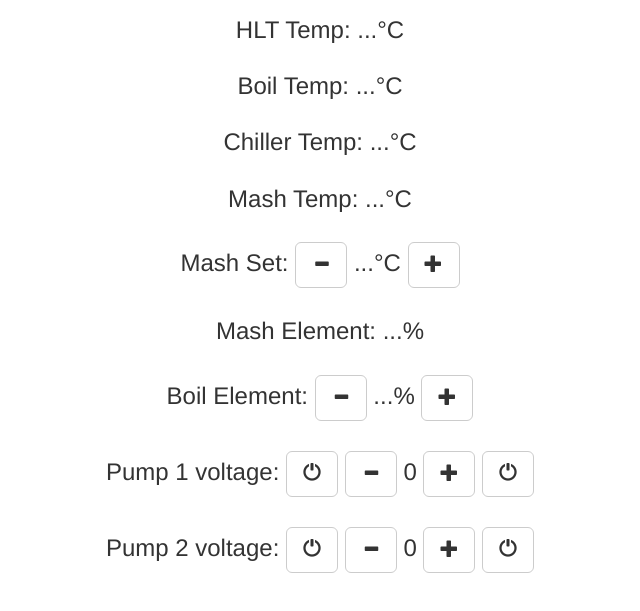
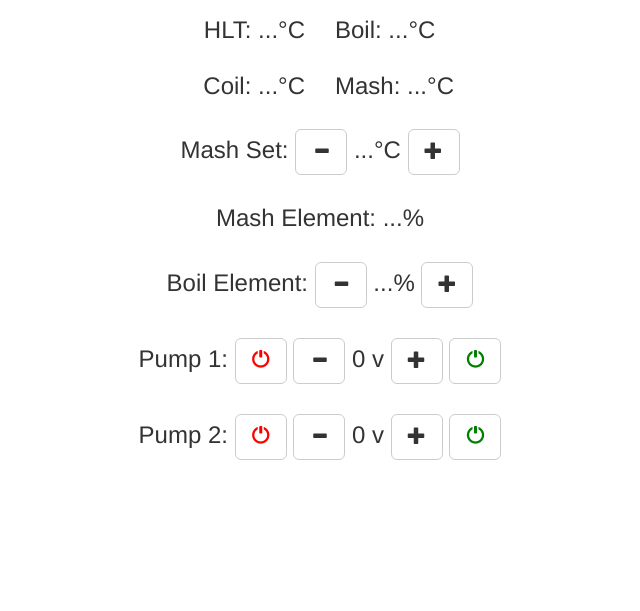
Before and after one commit to sryburn/brewbot, a website: page public/index.html in a window 1280 px wide. Shown: the part 109-720 px from the top of the page, without its empty margins (320-960 px from the left). Drawn offline with nearby package versions, Linux system fonts and the light colour scheme; no server answers.

Commit message:
added plotly graph

```diff
--- a/app2.js
+++ b/app2.js
@@ -43,7 +43,7 @@ var moment = require('moment');
 var initdata = [{x:[], y:[], stream:{token:'sampoxq6xt', maxpoints:200}, name:'Mash Temp'}, {x:[], y:[], stream:{token:'120n8aiha1', maxpoints:200}, name:'Set Point'}];
 var layout = {xaxis: {title:'Time'}, yaxis: {title: 'Temperature'}, showlegend: true, title: 'Mash Control'};
 var initlayout = {layout : layout, fileopt : 'overwrite', filename : moment().format("YYYY-MM-DD h:mm:ss") + ' Mash'};
-
+var chartUrl;
 
 raspi.PWM.setMode(0);
 raspi.PWM.setClockDivisor(2);
@@ -65,6 +65,7 @@ io.sockets.on('connection', function (socket) {
   socket.emit('mashSet', mashSet);
   socket.emit('pump1Voltage', pump1Voltage);
   socket.emit('pump2Voltage', pump2Voltage);
+  socket.emit('chartUrl', chartUrl);
 
   var emitTemps = function(){
     socket.emit('mashTemp', Number(mashTemp).toFixed(1));
@@ -164,6 +165,8 @@ monitorTemps();
 plotly.plot(initdata, initlayout, function (err, msg) {
     if (err) return console.log(err);
     console.log(msg);
+    console.log(msg.url);
+    chartUrl = msg.url + ".embed"
 
     var stream1 = plotly.stream('sampoxq6xt');
     var stream2 = plotly.stream('120n8aiha1');
--- a/public/index.html
+++ b/public/index.html
@@ -2,7 +2,7 @@
 <html>
 
   <head>
-    <title>Timer</title>
+    <title>Brewbot</title>
     <link href="/css/bootstrap.min.css" rel="stylesheet">
     <link href="/css/bootstrap-switch.min.css" rel="stylesheet">
     <meta name="viewport" content="width=device-width, initial-scale=1">
@@ -34,26 +34,20 @@
   		</div>
 
       <div class="row">
-        <div class="col-md-12 text-center h3">
-         HLT Temp: <span id="hltTemp">...</span><span>°C
+        <div class="col-xs-6 text-right h3">
+         HLT: <span id="hltTemp">...</span><span>°C
+        </div>
+        <div class="col-xs-6 text-left h3">
+         Boil: <span id="boilTemp">...</span><span>°C
         </div>
       </div>
 
       <div class="row">
-        <div class="col-md-12 text-center h3">
-         Boil Temp: <span id="boilTemp">...</span><span>°C
+        <div class="col-xs-6 text-right h3">
+         Coil: <span id="chillerTemp">...</span><span>°C
         </div>
-      </div>
-
-      <div class="row">
-        <div class="col-md-12 text-center h3">
-         Chiller Temp: <span id="chillerTemp">...</span><span>°C
-        </div>
-      </div>
-
-      <div class="row">
-        <div class="col-md-12 text-center h3">
-         Mash Temp: <span id="mashTemp">...</span><span>°C
+        <div class="col-xs-6 text-left h3">
+         Mash: <span id="mashTemp">...</span><span>°C
         </div>
       </div>
 
@@ -92,18 +86,18 @@
 
       <div class="row">
         <div class="col-md-12 text-center h3">
-            Pump 1 voltage:
-            <button type="button" class="btn btn-default btn-lg" id="pump1Off">
+            Pump 1:
+            <button type="button" class="btn btn-default btn-lg" id="pump1Off" style="color: red">
               <span class="glyphicon glyphicon-off" aria-hidden="true"></span>
             </button>
             <button type="button" class="btn btn-default btn-lg" id="pump1VoltageMinus">
               <span class="glyphicon glyphicon-minus" aria-hidden="true"></span>
             </button>
-            <span id="pump1VoltageSet">0</span>
+            <span id="pump1VoltageSet">0</span>&nbsp;v
             <button type="button" class="btn btn-default btn-lg" id="pump1VoltagePlus">
               <span class="glyphicon glyphicon-plus" aria-hidden="true"></span>
             </button>
-            <button type="button" class="btn btn-default btn-lg" id="pump1On">
+            <button type="button" class="btn btn-default btn-lg" id="pump1On" style="color: green">
               <span class="glyphicon glyphicon-off" aria-hidden="true"></span>
             </button>
         </div>
@@ -111,23 +105,31 @@
 
       <div class="row">
         <div class="col-md-12 text-center h3">
-            Pump 2 voltage:
-            <button type="button" class="btn btn-default btn-lg" id="pump2Off">
+            Pump 2:
+            <button type="button" class="btn btn-default btn-lg" id="pump2Off" style="color: red">
               <span class="glyphicon glyphicon-off" aria-hidden="true"></span>
             </button>
             <button type="button" class="btn btn-default btn-lg" id="pump2VoltageMinus">
               <span class="glyphicon glyphicon-minus" aria-hidden="true"></span>
             </button>
-            <span id="pump2VoltageSet">0</span>
+            <span id="pump2VoltageSet">0</span>&nbsp;v
             <button type="button" class="btn btn-default btn-lg" id="pump2VoltagePlus">
               <span class="glyphicon glyphicon-plus" aria-hidden="true"></span>
             </button>
-            <button type="button" class="btn btn-default btn-lg" id="pump2On">
+            <button type="button" class="btn btn-default btn-lg" id="pump2On" style="color: green">
               <span class="glyphicon glyphicon-off" aria-hidden="true"></span>
             </button>
         </div>
       </div>
 
+      <div class="row">
+        <div class="col-md-12 text-center h3">
+          <iframe id="chart" frameborder="0" width="80%" height="500px" seamless="seamless" scrolling="no"> </iframe>
+        </div>
+      </div>
+
     </div>
+
+
   </body>
 </html>
--- a/public/js/controller.js
+++ b/public/js/controller.js
@@ -223,6 +223,10 @@ $(document).ready(function() {
     $('#mashSet').html(mt);
   });
 
+  socket.on('chartUrl', function(url) {
+    $('#chart').attr('src', url)
+  });
+
   socket.on('mashElementState', function(mo) {
       if (mo == 'on') $('#mashLabel').css('border-bottom', '1px solid red');
       else $('#mashLabel').css('border-bottom', '1px solid white');
```
